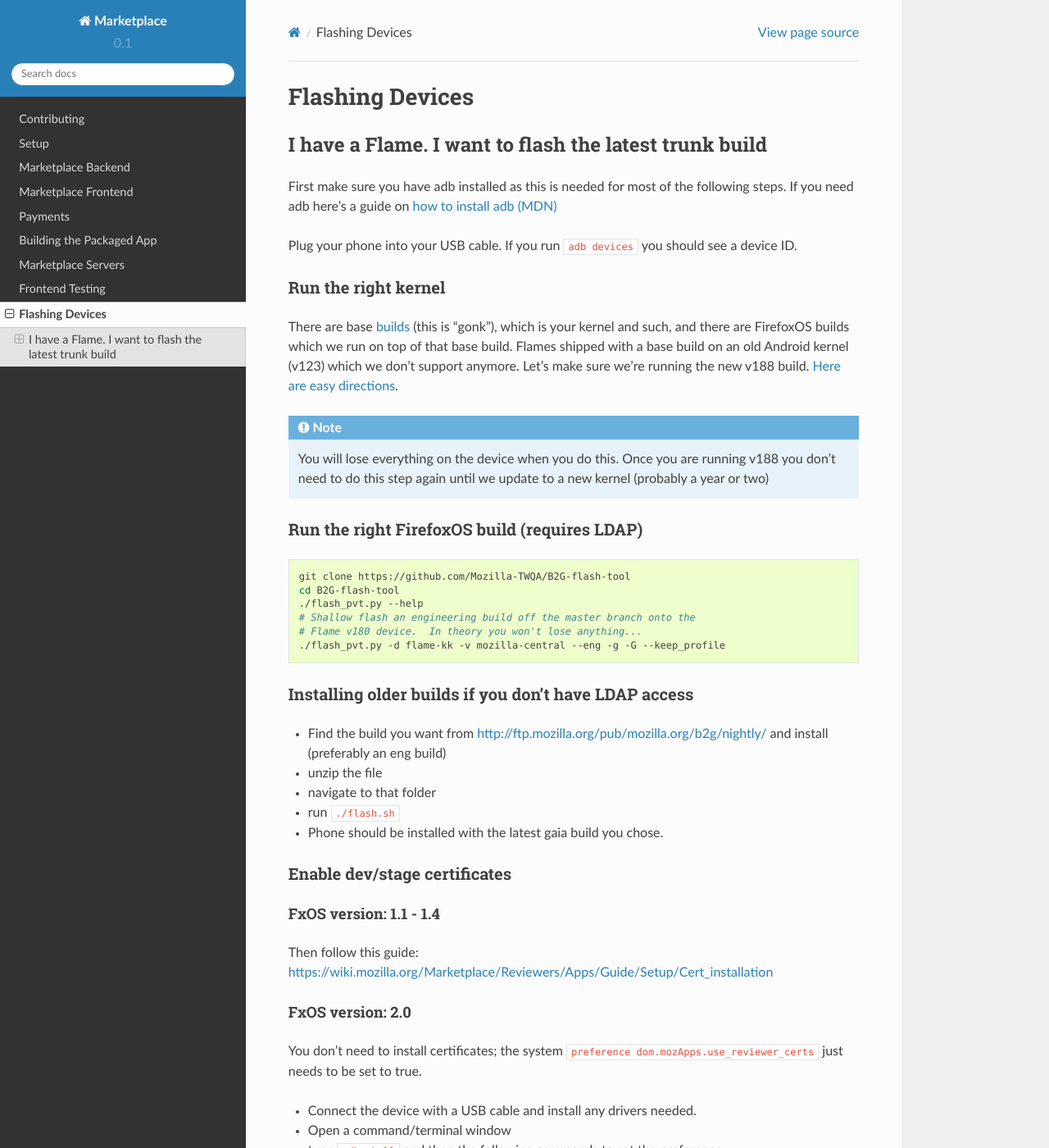
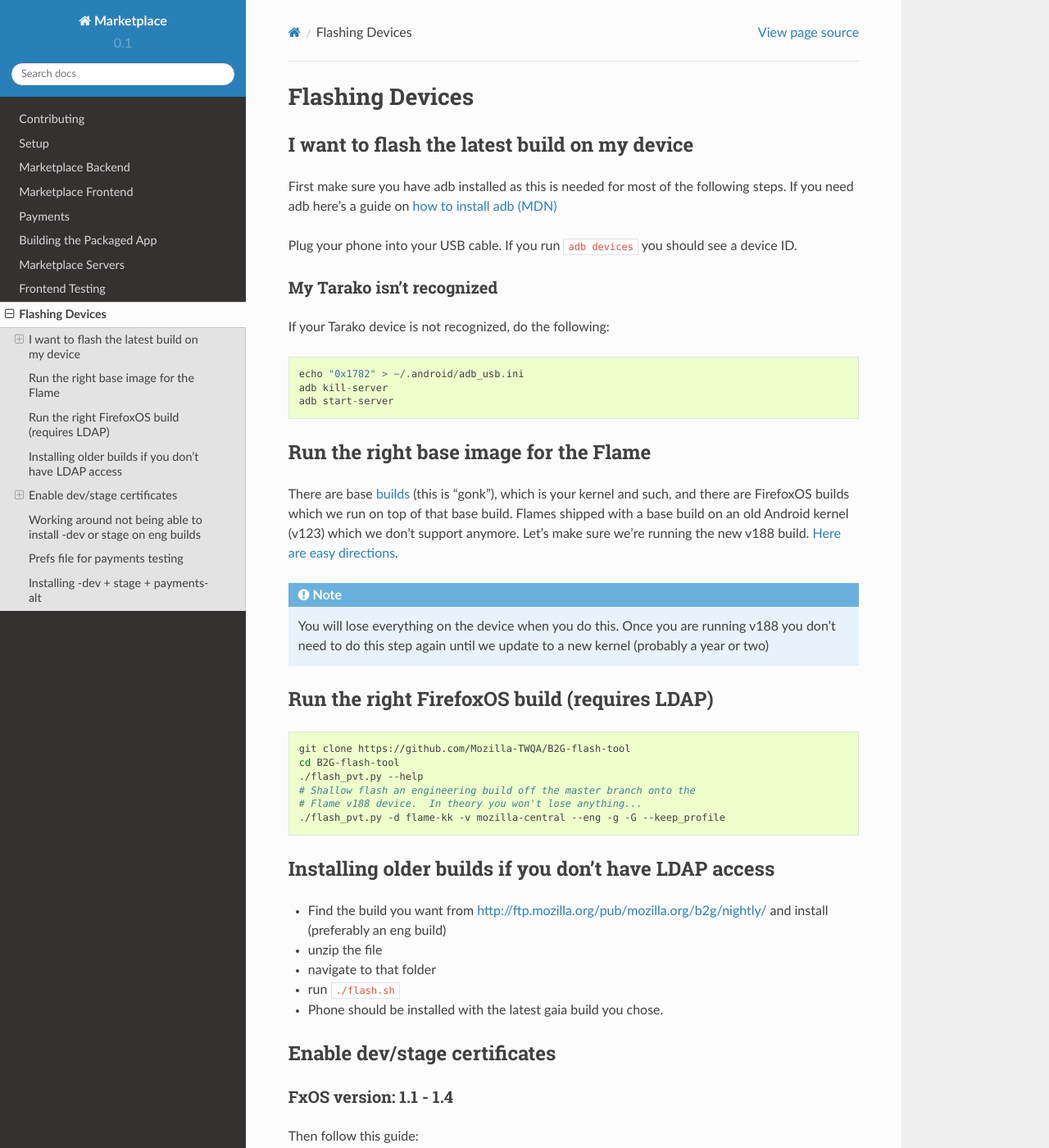
Before and after one commit to mozilla/marketplace-docs, a Sphinx documentation site: the page built from docs/topics/flashing-devices.rst, in a window 1280 px wide and 1400 px high. Shown: the whole window at 82% size. Built offline with Sphinx 7.4.7 and the Read the Docs theme 2.0.0, drawn with Linux system fonts in a browser that asks for light colours.

Commit message:
Fix base image version and add tarako specific adb instructions

```diff
--- a/docs/topics/flashing-devices.rst
+++ b/docs/topics/flashing-devices.rst
@@ -1,8 +1,8 @@
 Flashing Devices
 ================
 
-I have a Flame.  I want to flash the latest trunk build
-_______________________________________________________
+I want to flash the latest build on my device
+---------------------------------------------
 
 First make sure you have adb installed as this is needed for most of the
 following steps. If you need adb here's a guide on `how to install adb (MDN)
@@ -11,8 +11,18 @@
 Plug your phone into your USB cable.  If you run ``adb devices`` you should see a
 device ID.
 
-Run the right kernel
---------------------
+My Tarako isn't recognized
+~~~~~~~~~~~~~~~~~~~~~~~~~~
+
+If your Tarako device is not recognized, do the following::
+
+    echo "0x1782" > ~/.android/adb_usb.ini
+    adb kill-server
+    adb start-server
+
+
+Run the right base image for the Flame
+--------------------------------------
 
 There are base `builds <https://developer.mozilla.org/en-US/Firefox_OS/Platform/Architecture>`_
 (this is "gonk"), which is your kernel and such, and there are FirefoxOS builds
@@ -36,7 +46,7 @@
     cd B2G-flash-tool
     ./flash_pvt.py --help
     # Shallow flash an engineering build off the master branch onto the
-    # Flame v180 device.  In theory you won't lose anything...
+    # Flame v188 device.  In theory you won't lose anything...
     ./flash_pvt.py -d flame-kk -v mozilla-central --eng -g -G --keep_profile
 
 Installing older builds if you don't have LDAP access
```
